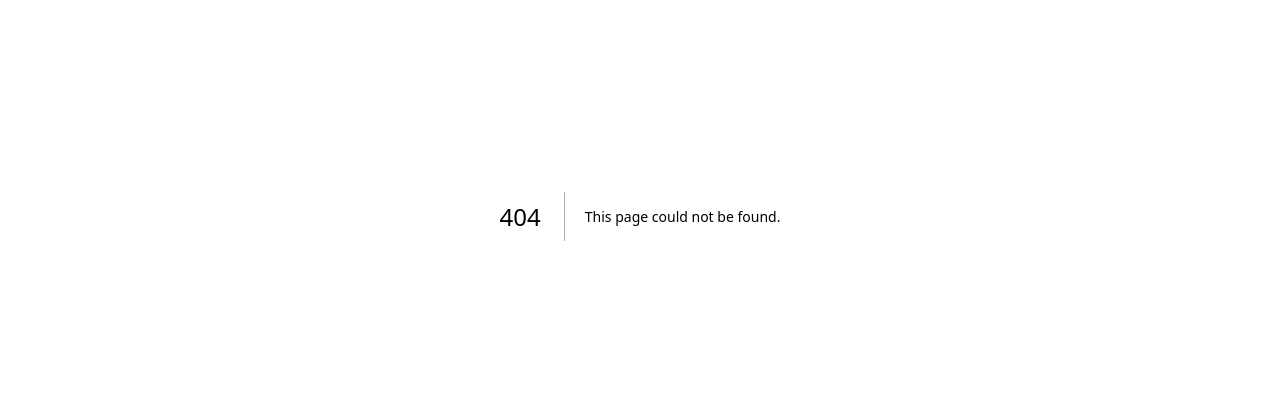
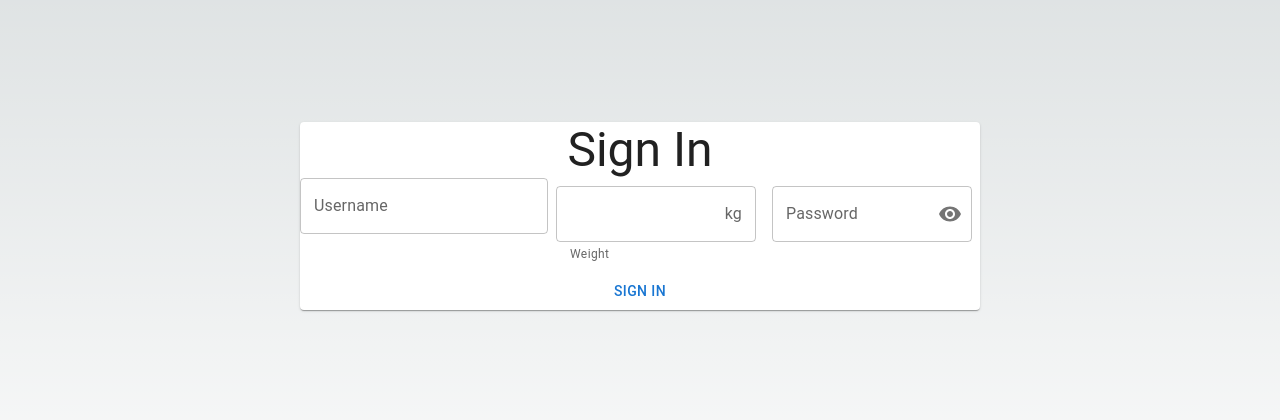
Before and after one commit to ddanieela1/ecommerce-app, a Next.js app: page /signIn in a window 1280 px wide. Before the commit this address had no page. Shown: the part 184-604 px from the top of the page. Built offline with nearby package versions, Linux system fonts and the light colour scheme.

Commit message:
added sign in page

```diff
--- a/components/Layout.js
+++ b/components/Layout.js
@@ -115,8 +115,8 @@ export default function Layout({ children }) {
           </NavLink>
 
           <NavLink>
-            <NextLink href="/login" passHref>
-              Log In
+            <NextLink href="/signIn" passHref>
+              Sign In
             </NextLink>
           </NavLink>
 
--- a/package.json
+++ b/package.json
@@ -11,6 +11,8 @@
   "dependencies": {
     "@emotion/react": "^11.10.6",
     "@emotion/styled": "^11.10.6",
+    "@material-ui/icons": "^4.11.3",
+    "@mui/icons-material": "^5.11.16",
     "@mui/material": "^5.11.13",
     "axios": "^1.3.4",
     "eslint": "8.36.0",
--- /dev/null
+++ b/pages/signIn.js
@@ -0,0 +1,90 @@
+// import React, { useState } from 'react';
+// import Typography from '@mui/material/Typography';
+import * as React from 'react';
+import {
+  Card,
+  Grid,
+  Button,
+  TextField,
+  Box,
+  InputAdornment,
+  IconButton,
+  FormControl,
+  OutlinedInput,
+  FormHelperText,
+  InputLabel,
+  Typography,
+} from '@mui/material';
+
+import Visibility from '@mui/icons-material/Visibility';
+import VisibilityOff from '@mui/icons-material/VisibilityOff';
+
+export default function InputAdornments() {
+  const [showPassword, setShowPassword] = React.useState(false);
+  const handleClickShowPassword = () => setShowPassword((show) => !show);
+  const handleMouseDownPassword = (event) => {
+    event.preventDefault();
+  };
+
+  return (
+    <Box
+      sx={{
+        display: 'flex',
+        flexWrap: 'wrap',
+        alignItems: 'center',
+        justifyContent: 'center',
+        minHeight: '100vh',
+      }}
+    >
+      <Grid md={3} xs={12}>
+        <Card align="center">
+          <div>
+            <Typography component="h1" variant="h3">
+              Sign In
+            </Typography>
+          </div>
+
+          <TextField id="outlined-basic" label="Username" variant="outlined" />
+          <FormControl sx={{ m: 1, width: '25ch' }} variant="outlined">
+            <OutlinedInput
+              id="outlined-adornment-weight"
+              endAdornment={<InputAdornment position="end">kg</InputAdornment>}
+              aria-describedby="outlined-weight-helper-text"
+              inputProps={{
+                'aria-label': 'weight',
+              }}
+            />
+            <FormHelperText id="outlined-weight-helper-text">
+              Weight
+            </FormHelperText>
+          </FormControl>
+          <FormControl sx={{ m: 1, width: '25ch' }} variant="outlined">
+            <InputLabel htmlFor="outlined-adornment-password">
+              Password
+            </InputLabel>
+            <OutlinedInput
+              id="outlined-adornment-password"
+              type={showPassword ? 'text' : 'password'}
+              endAdornment={
+                <InputAdornment position="end">
+                  <IconButton
+                    aria-label="toggle password visibility"
+                    onClick={handleClickShowPassword}
+                    onMouseDown={handleMouseDownPassword}
+                    edge="end"
+                  >
+                    {showPassword ? <VisibilityOff /> : <Visibility />}
+                  </IconButton>
+                </InputAdornment>
+              }
+              label="Password"
+            />
+          </FormControl>
+          <div>
+            <Button color="primary">Sign In</Button>
+          </div>
+        </Card>
+      </Grid>
+    </Box>
+  );
+}
```
Also changed, not shown: 1 other file (tests, documents, lock files or other folders).
